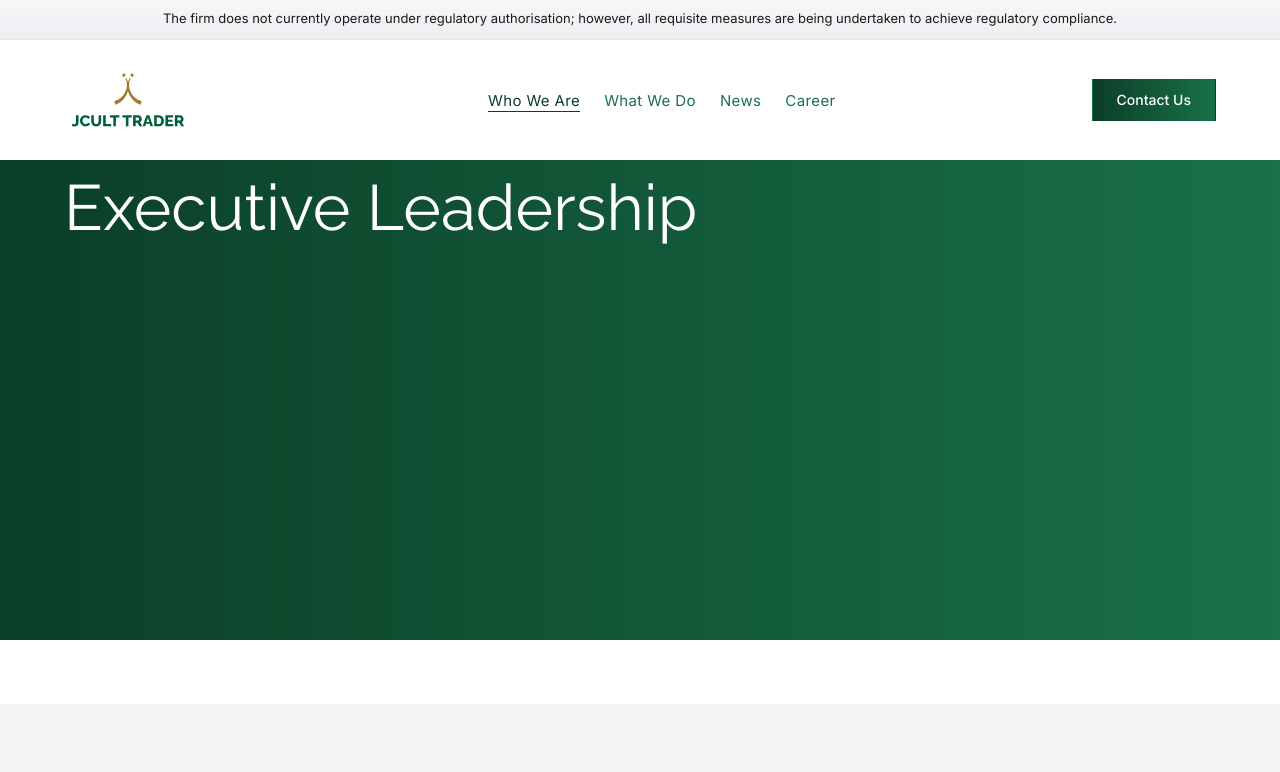
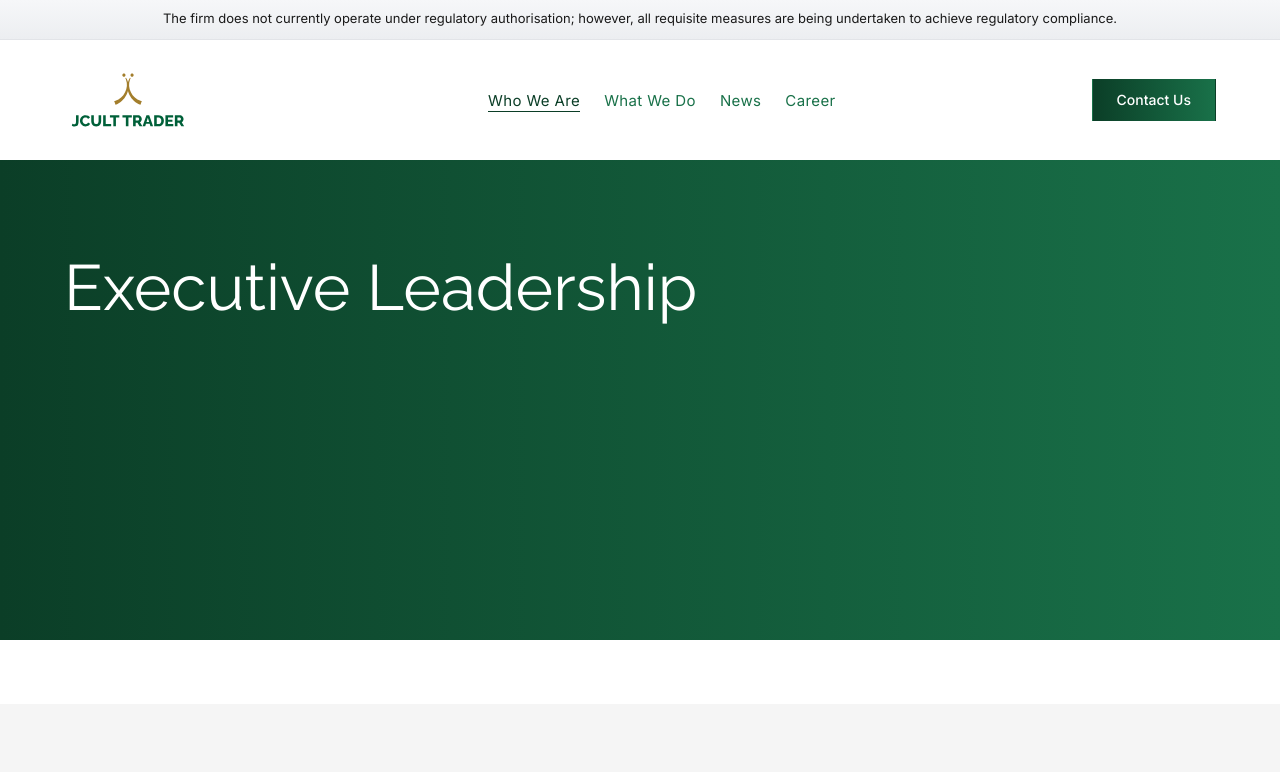
Before and after one commit to CodeWhiz-101/Jcult, a Next.js app: page /who-we-are/executive-leadership in a window 1280 px wide. Shown: the top 772 px of the page. Built offline with nearby package versions, Linux system fonts and the light colour scheme.

Commit message:
chore: force vercel rebuild

```diff
--- a/src/app/who-we-are/executive-leadership/page.tsx
+++ b/src/app/who-we-are/executive-leadership/page.tsx
@@ -24,7 +24,7 @@ const leader = teamMembers[0];
           <FadeUp>
             <div className="bg-primary">
               <div className="container-responsive">
-                <div className="min-h-[60vh] md:min-h-[70vh] flex items-start pt-12 md:pt-16 lg:pt-20">
+                <div className="min-h-[60vh] md:min-h-[70vh] flex items-start pt-24 md:pt-32 lg:pt-40">
                   <FadeLeft>
                     <h1 className="text-hero-title font-brand text-white">
                       Executive Leadership
```
Also changed, not shown: 1 other file (tests, documents, lock files or other folders).
